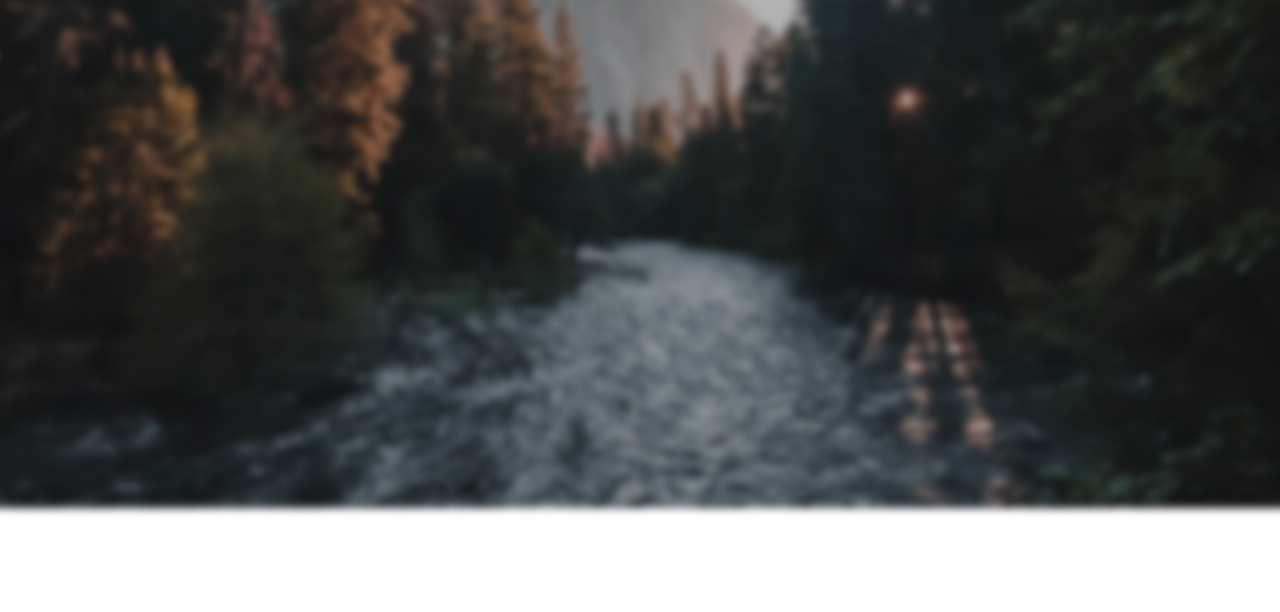
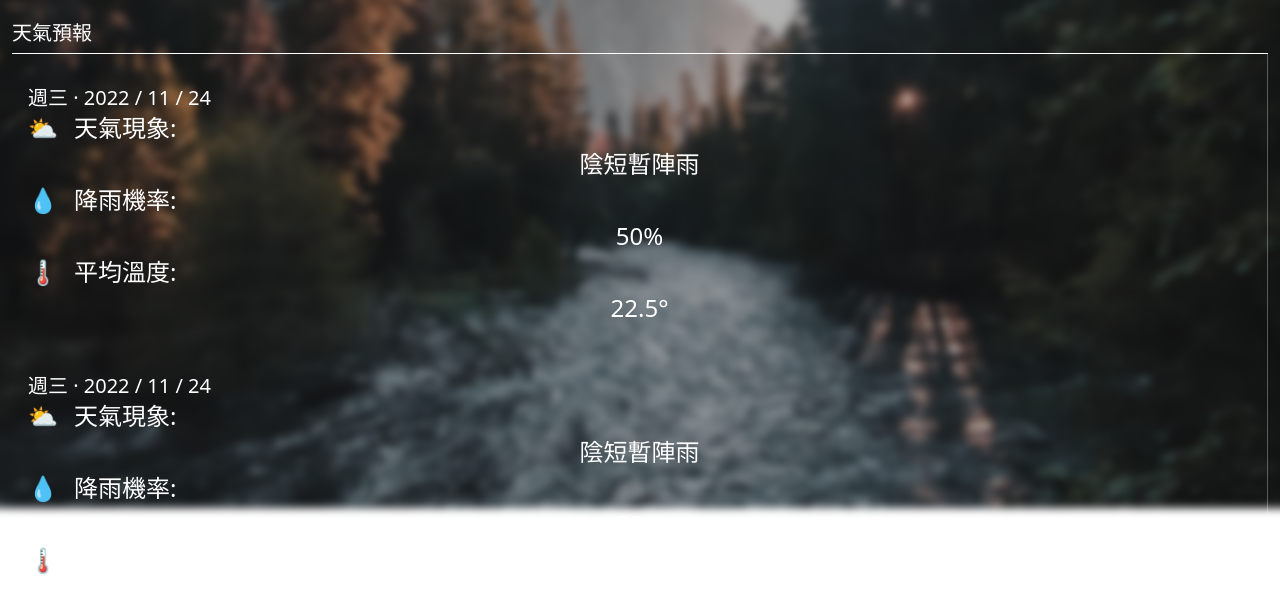
Before and after one commit to EricYeh-TW/weather-app, a website built with webpack: page src/index.html in a window 1280 px wide. Shown: the part 312-924 px from the top of the page. Before the commit the page ends 800 px from the top, so only its background shows below. Built offline with nearby package versions, Linux system fonts and the light colour scheme.

Commit message:
fix: fix forecast layout

```diff
--- a/src/index.html
+++ b/src/index.html
@@ -28,60 +28,43 @@
         </section>
         <a class="btn arrow-btn" role="button" aria-disabled="true"></a>
       </main>
-      <!-- <div class="overlay">
+      <div class="forecast container-fluid">
         <header class="header">
           <h2 class="header__title">天氣預報</h2>
         </header>
-        <section class="forecast container-fluid">
-          <div class="row">
-            <div class="forecast__content col-12 col-lg-4">
+        <section class="row m-0 p-0">
+          <div class="forecast__item col-12 col-lg-4">
             <h3 class="forecast__time">週三 · 2022 / 11 / 24</h3>
-              <div class="forecast__item">
+            <div>
               <p class="forecast__icon">⛅<span>天氣現象:</span></p>
               <p class="forecast__desc">陰短暫陣雨</p>
             </div>
-              <div class="forecast__item">
+            <div>
               <p class="forecast__icon">💧<span>降雨機率:</span></p>
               <p class="forecast__desc">50%</p>
             </div>
-              <div class="forecast__item">
+            <div>
               <p class="forecast__icon">🌡<span>平均溫度:</span></p>
               <p class="forecast__desc">22.5°</p>
             </div>
           </div>
-            <div class="forecast__content col-12 col-lg-4">
+          <div class="forecast__item col-12 col-lg-4">
             <h3 class="forecast__time">週三 · 2022 / 11 / 24</h3>
-              <div class="forecast__item">
+            <div>
               <p class="forecast__icon">⛅<span>天氣現象:</span></p>
               <p class="forecast__desc">陰短暫陣雨</p>
             </div>
-              <div class="forecast__item">
+            <div>
               <p class="forecast__icon">💧<span>降雨機率:</span></p>
               <p class="forecast__desc">50%</p>
             </div>
-              <div class="forecast__item">
+            <div>
               <p class="forecast__icon">🌡<span>平均溫度:</span></p>
               <p class="forecast__desc">22.5°</p>
             </div>
           </div>
-            <div class="forecast__content col-12 col-lg-4">
-              <h3 class="forecast__time">週三 · 2022 / 11 / 24</h3>
-              <div class="forecast__item">
-                <p class="forecast__icon">⛅<span>天氣現象:</span></p>
-                <p class="forecast__desc">陰短暫陣雨</p>
+        </section>
       </div>
-              <div class="forecast__item">
-                <p class="forecast__icon">💧<span>降雨機率:</span></p>
-                <p class="forecast__desc">50%</p>
-              </div>
-              <div class="forecast__item">
-                <p class="forecast__icon">🌡<span>平均溫度:</span></p>
-                <p class="forecast__desc">22.5°</p>
-              </div>
-            </div>
-          </div>
-        </section>
-      </div> -->
     </div>
   </body>
 </html>
--- a/src/scss/sections/_forecast.scss
+++ b/src/scss/sections/_forecast.scss
@@ -6,26 +6,27 @@
 }
 
 .forecast {
-  &__content {
-    @include reset;
-    display: flex;
-    justify-content: space-between;
-    text-align: center;
-    flex-wrap: wrap;
-    padding: 1rem 0;
-    border-bottom: $secondary-border;
-  }
+  @include reset;
+  position: relative;
+  width: 100%;
+  display: flex;
+  flex-direction: column;
+  text-align: center;
 
   &__time {
+    @include reset;
     width: 100%;
     text-align: left;
     font-size: 1.25rem;
-    margin-bottom: 1rem;
+    margin-top: $content-margin;
   }
 
   &__item {
+    width: 100%;
     display: flex;
-    flex-direction: column;
+    padding: $content-padding 0;
+    justify-content: space-between;
+    border-bottom: $secondary-border;
   }
 
   &__icon {
@@ -45,29 +46,15 @@
   }
 
   @include respond(lg) {
-    &__content {
-      flex-direction: column;
-      padding: 1rem;
-      border-bottom: 0;
-      border-right: $secondary-border;
-    }
-
-    &__content:last-child {
-      border: 0;
-    }
-
     &__time {
       text-align: left;
     }
 
     &__item {
-      flex-direction: row;
-      justify-content: space-between;
-      padding-bottom: 4rem;
-    }
-
-    &__item:last-child {
-      padding-bottom: 0;
+      flex-direction: column;
+      padding: 1rem;
+      border-bottom: 0;
+      border-right: $secondary-border;
     }
 
     &__icon {
--- a/src/scss/sections/_header.scss
+++ b/src/scss/sections/_header.scss
@@ -4,6 +4,7 @@
   position: relative;
   padding-bottom: 0.5rem;
   border-bottom: $primary-border;
+  text-align: left;
 
   &__title {
     @include reset;
```
Lines whose indentation alone changed are shown as unchanged.
